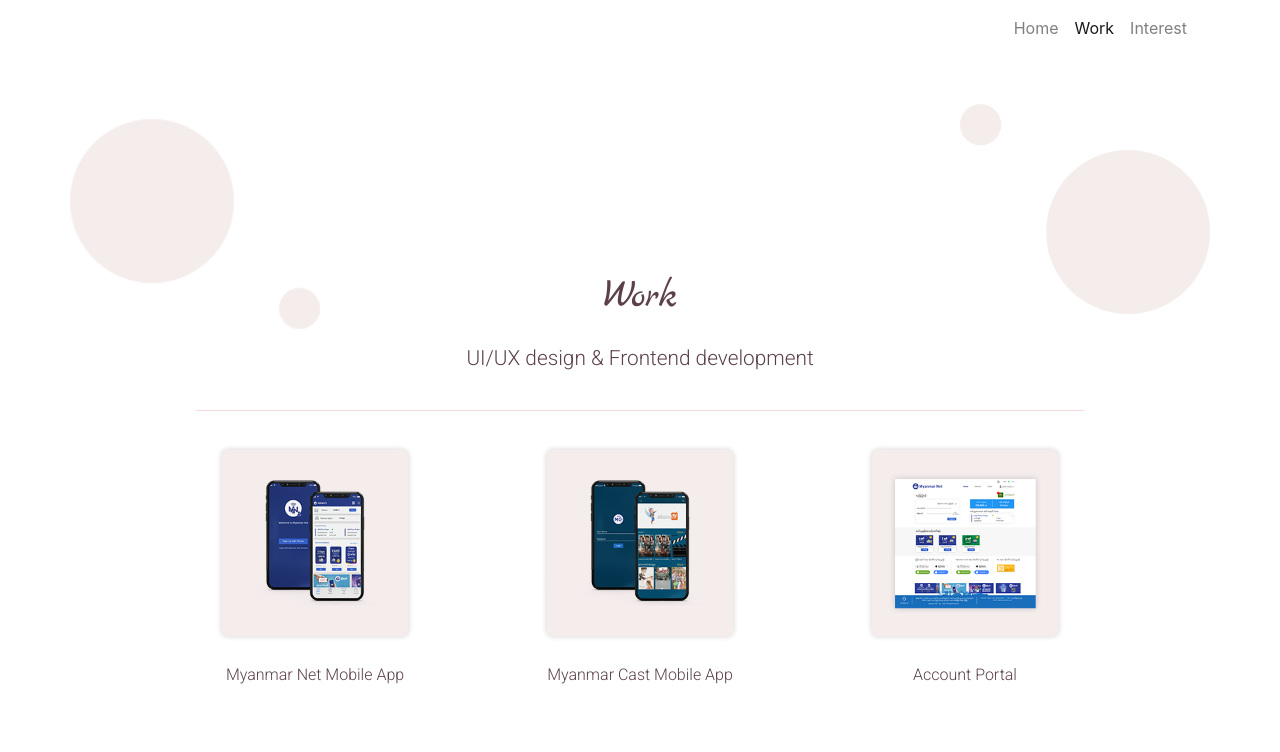
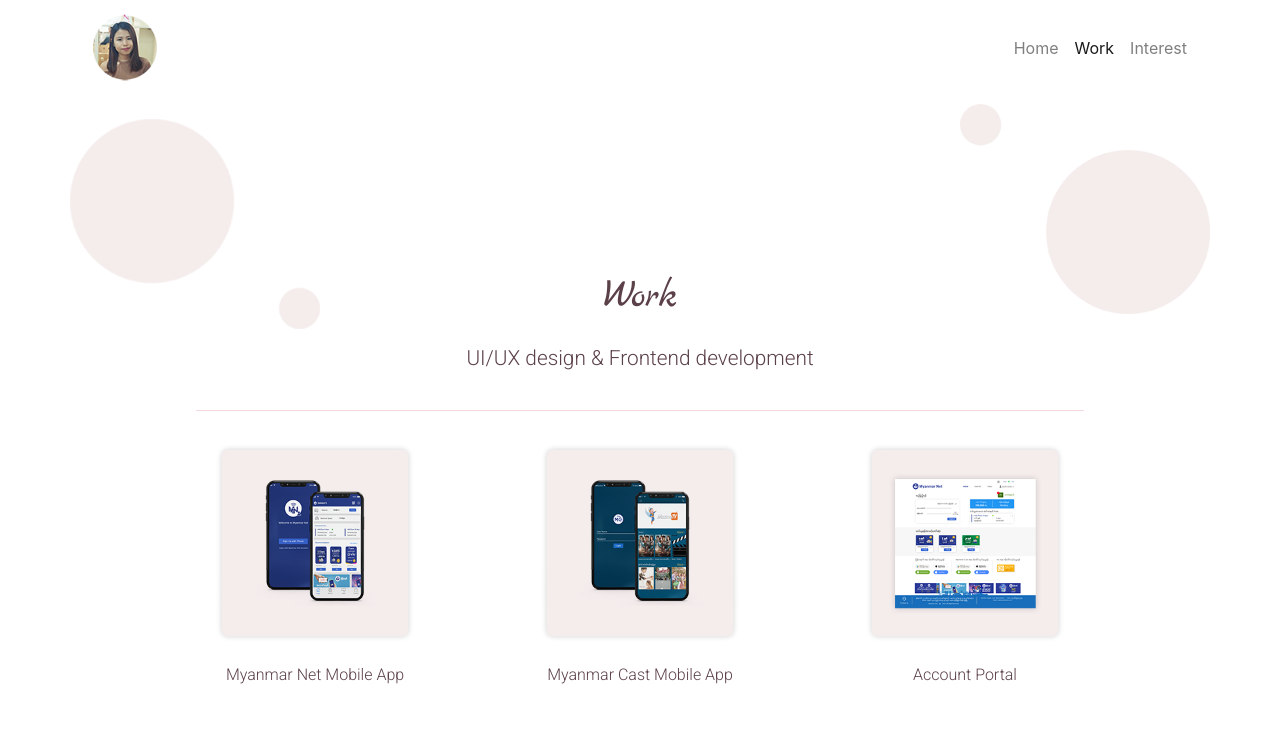
Before and after one commit to sswchit/sswchit.github.io, a plain HTML site: page work.html in a window 1280 px wide. Shown: the top 752 px of the page. Drawn offline with Linux system fonts and the light colour scheme.

Commit message:
Update work.html

```diff
--- a/work.html
+++ b/work.html
@@ -20,7 +20,7 @@
  <!-- navigation bar start -->
    <nav class="navbar navbar-expand-lg navbar-light fixed-top">
     <div class="container">
-        <a href="index.html><img src="images/My_Logo.png" class="img-fluid" width="80"></a>
+        <a href="index.html"><img src="images/My_Logo.png" class="img-fluid" width="80"></a>
       <button class="navbar-toggler" type="button" data-toggle="collapse" data-target="#navbarNav" aria-controls="navbarNav" aria-expanded="false" aria-label="Toggle navigation">
         <span class="navbar-toggler-icon"></span>
       </button>
```
